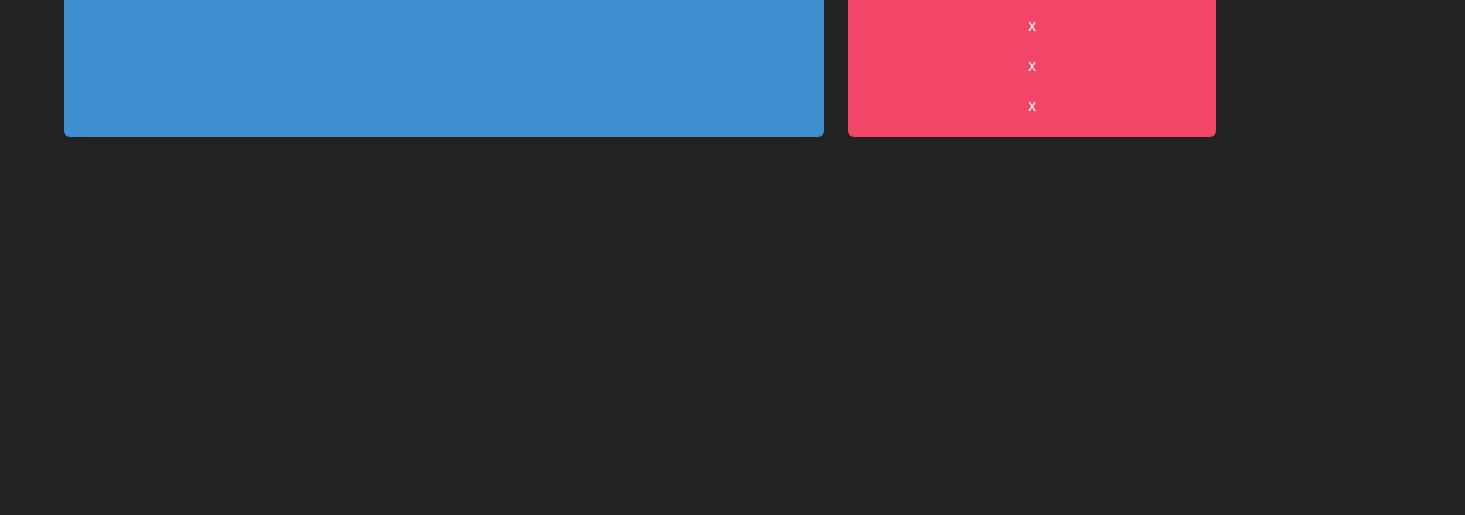
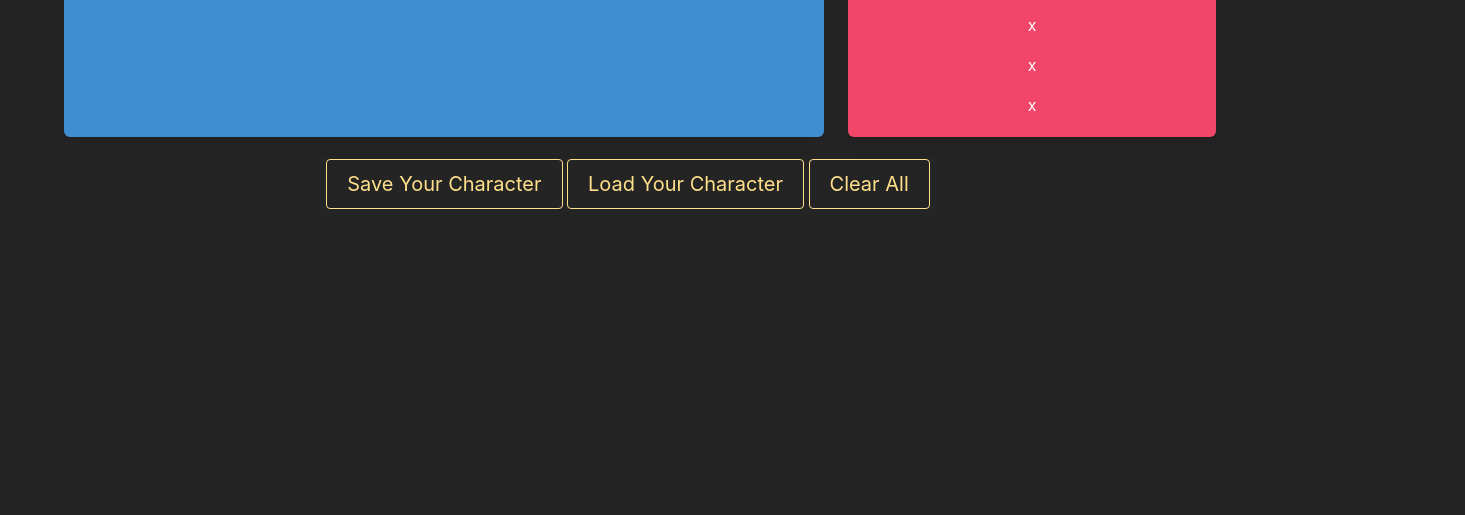
Before and after one commit to thomasjshea/character-generator, a plain HTML site: page index.html in a window 1280 px wide. Shown: the part 285-800 px from the top of the page, 1465 px wide, since content can reach past the window. Drawn offline with nearby package versions, Linux system fonts and the light colour scheme; no server answers.

Commit message:
put footer at bottom of page

```diff
--- a/assets/css/style.css
+++ b/assets/css/style.css
@@ -22,3 +22,12 @@
 .dropdown-option {
     color:black
 }
+
+#footer {
+    position: absolute;
+    bottom: 0;
+    width: 100%;
+    height: 2.5rem;
+    margin-bottom: -50px;
+               /* Footer height */
+  }
--- a/index.html
+++ b/index.html
@@ -70,11 +70,13 @@
           </div>
 
 
-        <footer class="has-text-centered"> <!-- Area for Local Storage Component -->
+        <footer id="footer" class="has-text-centered"> <!-- Area for Local Storage Component -->
           <button onclick="handleSaveClick()" class="button is-warning is-medium is-outlined">Save Your Character</button>
           <button onclick="retrieveSavedCharacter()" class="button is-warning is-medium is-outlined">Load Your Character</button>
           <button onclick="clearAll()" class="button is-warning is-medium is-outlined">Clear All</button>
         <ol id="character-list"></ol>
+        </footer>
+
 
       <script src="https://code.jquery.com/jquery-1.12.4.js"></script>
       <script src="./assets/js/script.js" > </script>
```
